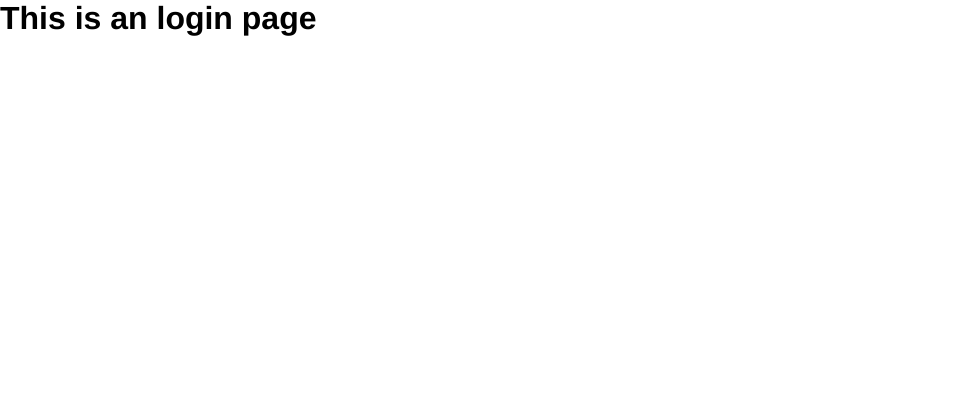
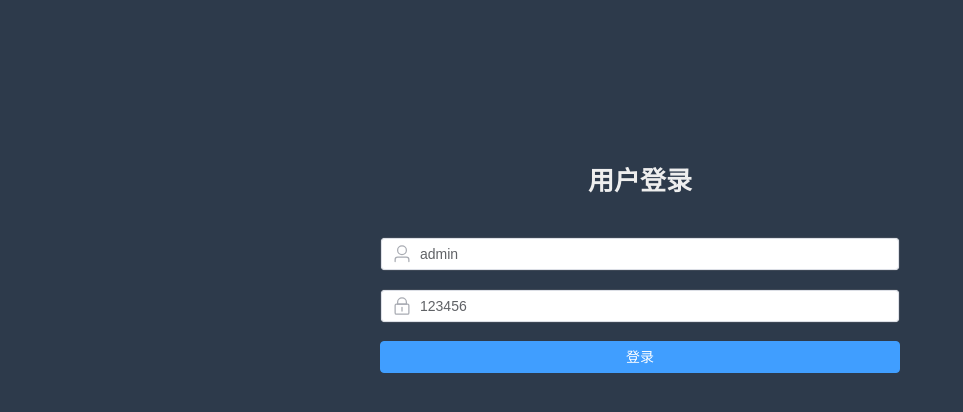
Before and after one commit to ArthurWangCN/vue3-demo-cms, a Vue app: page /#/login in a window 1280 px wide. Shown: the top 412 px of the page, without its empty margins (0-963 px from the left). Built offline with nearby package versions, Linux system fonts and the light colour scheme.

Commit message:
登录页静态页面

```diff
--- a/src/main.js
+++ b/src/main.js
@@ -2,6 +2,8 @@ import { createApp } from 'vue'
 
 import ElementPlus from 'element-plus'
 import 'element-plus/dist/index.css'
+
+import * as ElementPlusIconsVue from '@element-plus/icons-vue'
 
 import '@/assets/style/index.scss'
 
@@ -9,4 +11,10 @@ import App from './App.vue'
 import router from './router'
 import store from './store'
 
-createApp(App).use(store).use(router).use(ElementPlus).mount('#app')
+const app = createApp(App)
+
+for (const [key, component] of Object.entries(ElementPlusIconsVue)) {
+  app.component(key, component)
+}
+
+app.use(store).use(router).use(ElementPlus).mount('#app')
--- a/src/views/Login.vue
+++ b/src/views/Login.vue
@@ -1,5 +1,147 @@
 <template>
-  <div class="about">
-    <h1>This is an login page</h1>
+  <div class="login-container">
+    <el-form :model="loginForm" :rules="rules" class="login-form"
+      ref="formRef">
+      <div class="title-container">
+        <h3 class="title">用户登录</h3>
+      </div>
+      <el-form-item prop="username">
+        <el-input v-model="loginForm.username">
+          <template #prefix>
+            <el-icon :size="20">
+              <User />
+            </el-icon>
+          </template>
+        </el-input>
+      </el-form-item>
+      <el-form-item prop="password">
+        <el-input v-model="loginForm.password">
+          <template #prefix>
+            <el-icon :size="20">
+              <Lock />
+            </el-icon>
+          </template>
+        </el-input>
+      </el-form-item>
+      <el-button type="primary" class="login-button" @click="handleLogin"
+        >登录</el-button
+      >
+    </el-form>
   </div>
 </template>
+
+<script setup>
+import { ref, reactive } from "vue";
+
+const loginForm = reactive({
+  username: "admin",
+  password: "123456",
+});
+
+const rules = reactive({
+  username: [
+    { required: true, message: 'Please input username', trigger: 'blur' },
+    { min: 3, max: 10, message: 'Length should be 3 to 10', trigger: 'blur' },
+  ],
+  password: [
+    { required: true, message: 'Please input password', trigger: 'blur' },
+    { min: 6, message: 'Weak password is not allowed', trigger: 'blur' },
+  ],
+})
+
+const formRef = ref(null)
+
+const handleLogin = () => {
+  formRef.value.validate((valid) => {
+    console.log(valid)
+  })
+};
+</script>
+
+<style lang="scss" scoped>
+$bg: #2d3a4b;
+$dark_gray: #889aa4;
+$light_gray: #eee;
+$cursor: #fff;
+
+.login-container {
+  min-height: 100%;
+  width: 100%;
+  background-color: $bg;
+  overflow: hidden;
+
+  .login-form {
+    position: relative;
+    width: 520px;
+    max-width: 100%;
+    padding: 160px 35px 0;
+    margin: 0 auto;
+    overflow: hidden;
+
+    ::v-deep .el-form-item {
+      border: 1px solid rgba(255, 255, 255, 0.1);
+      background: rgba(0, 0, 0, 0.1);
+      border-radius: 5px;
+      color: #454545;
+    }
+
+    .login-button {
+      width: 100%;
+      box-sizing: border-box;
+    }
+  }
+
+  .tips {
+    font-size: 16px;
+    line-height: 28px;
+    color: #fff;
+    margin-bottom: 10px;
+
+    span {
+      &:first-of-type {
+        margin-right: 16px;
+      }
+    }
+  }
+
+  .svg-container {
+    padding: 6px 5px 6px 15px;
+    color: $dark_gray;
+    vertical-align: middle;
+    display: inline-block;
+  }
+
+  .title-container {
+    position: relative;
+
+    .title {
+      font-size: 26px;
+      color: $light_gray;
+      margin: 0px auto 40px auto;
+      text-align: center;
+      font-weight: bold;
+    }
+
+    ::v-deep .lang-select {
+      position: absolute;
+      top: 4px;
+      right: 0;
+      background-color: white;
+      font-size: 22px;
+      padding: 4px;
+      border-radius: 4px;
+      cursor: pointer;
+    }
+  }
+
+  .show-pwd {
+    // position: absolute;
+    // right: 10px;
+    // top: 7px;
+    font-size: 16px;
+    color: $dark_gray;
+    cursor: pointer;
+    user-select: none;
+  }
+}
+</style>
```
